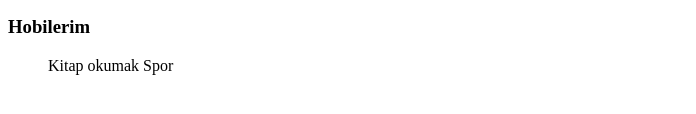
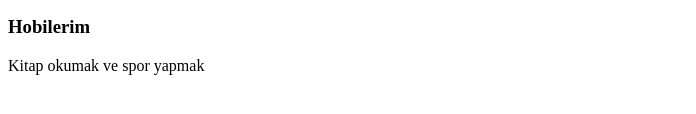
Before and after one commit to gokhangokcen1/kodluyoruzilkrepo, a plain HTML site: page index.html in a window 1280 px wide. Shown: the part 196-310 px from the top of the page, without its empty margins (0-696 px from the left). Drawn offline with Linux system fonts and the light colour scheme.

Commit message:
Update index.html

```diff
--- a/index.html
+++ b/index.html
@@ -6,10 +6,7 @@
     <p>Ben Gökhan Gökcen </p> <br>
     <p>Siber güvenlik ve istihbarat alanına ilgi duyuyorum ve bu alanda kendimi geliştirmeye çalışıyorum. </p> <! --- Bir paragraf --->
      <h3>Hobilerim</h3> <! --- Bir alt başlık daha --->
-      <ul> <! --- bir liste  --->
-        <il>Kitap okumak</il> <! --- listenin ilk ögesi --->
-        <il>Spor</il> <! --- listenin ikinci ögesi --->
-      </ul>
+    <p>Kitap okumak ve spor yapmak</p> <! --- Paragraf --->
   </body>
 
 </html>
```
